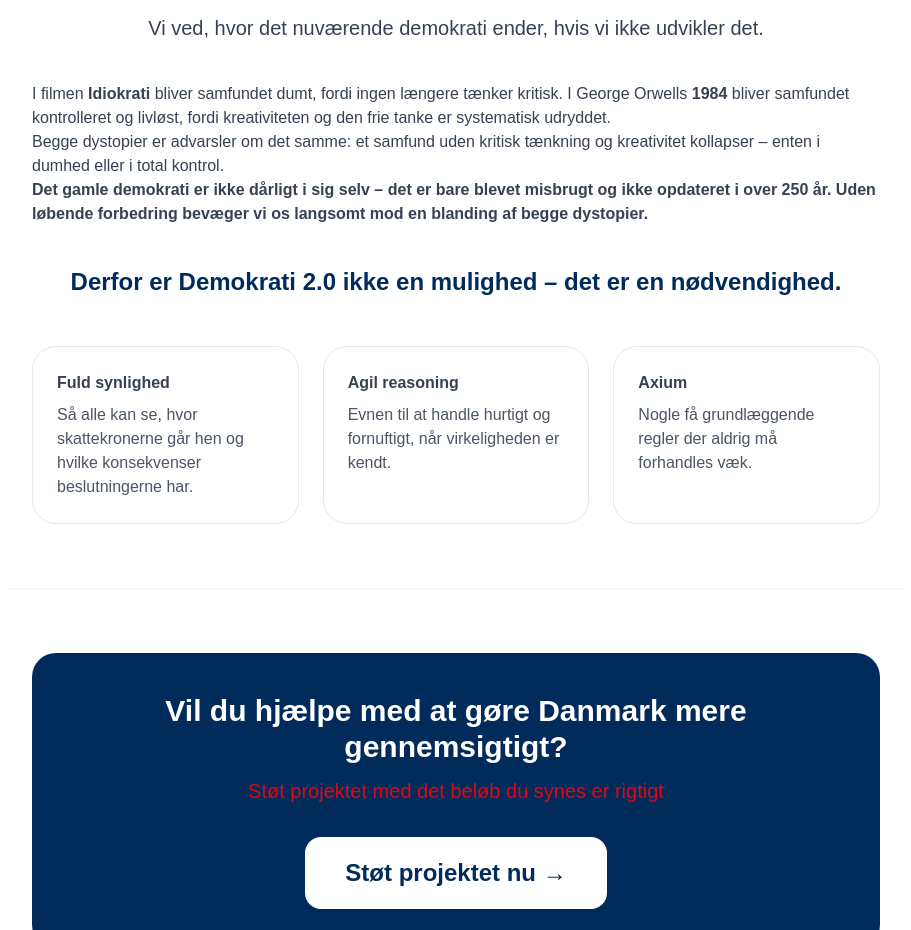
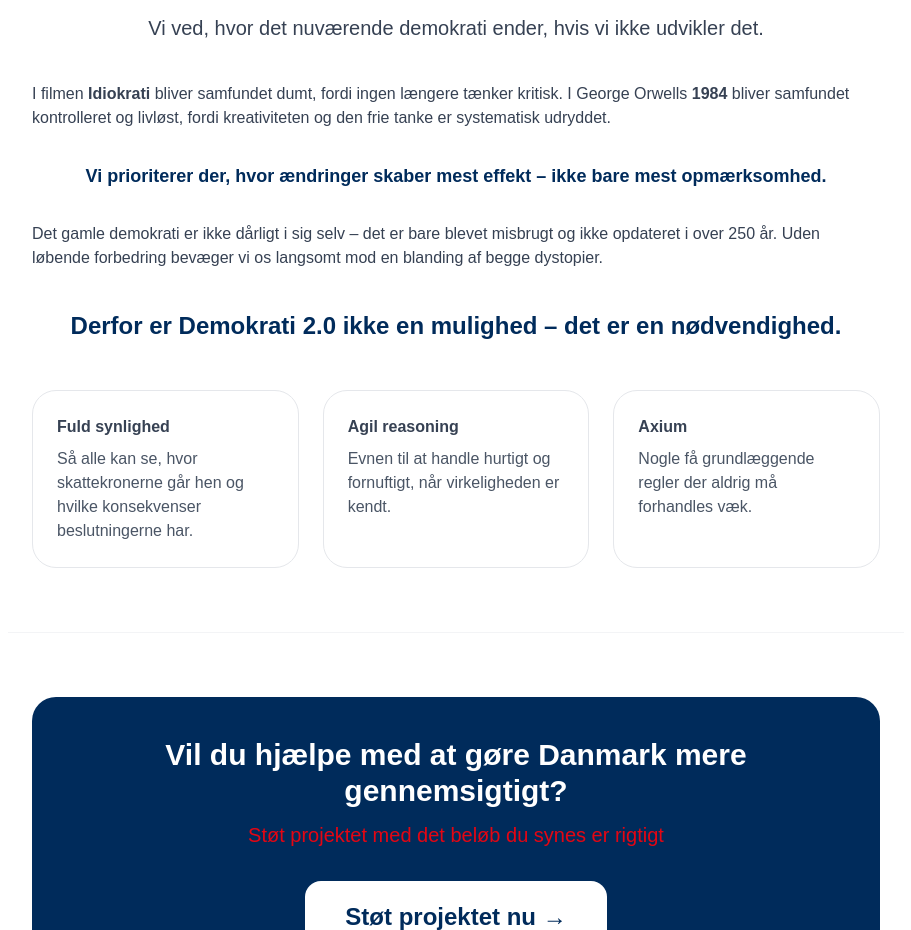
Before and after one commit to synlighed-nu/synlighed-nu-clean, a Next.js app: page / in a window 1280 px wide. Shown: the part 3320-4250 px from the top of the page, without its empty margins (184-1095 px from the left). Built offline with nearby package versions, Linux system fonts and the light colour scheme.

Commit message:
Update page.tsx

```diff
--- a/app/page.tsx
+++ b/app/page.tsx
@@ -26,7 +26,7 @@ export default function SynlighedNu() {
       <BigMoves />
       <ConcreteAreas />
 
-      {/* === DEMOKRATI 2.0 – EGEN SEKTION === */}
+            {/* === DEMOKRATI 2.0 – EGEN SEKTION === */}
       <section id="demokrati-2-0" className="max-w-4xl mx-auto px-6 py-16 border-t border-gray-200">
         <div className="text-center mb-10">
           <span className="inline-block px-4 py-1 bg-[#E30613] text-white text-sm font-semibold tracking-widest rounded-full">VISION</span>
@@ -46,11 +46,11 @@ export default function SynlighedNu() {
             I George Orwells <strong>1984</strong> bliver samfundet kontrolleret og livløst, fordi kreativiteten og den frie tanke er systematisk udryddet.
           </p>
 
-          <p>
-            Begge dystopier er advarsler om det samme: et samfund uden kritisk tænkning og kreativitet kollapser – enten i dumhed eller i total kontrol.
+          <p className="font-semibold text-center text-lg my-8 text-[#002B5B]">
+            Vi prioriterer der, hvor ændringer skaber mest effekt – ikke bare mest opmærksomhed.
           </p>
 
-          <p className="font-semibold">
+          <p>
             Det gamle demokrati er ikke dårligt i sig selv – det er bare blevet misbrugt og ikke opdateret i over 250 år.
             Uden løbende forbedring bevæger vi os langsomt mod en blanding af begge dystopier.
           </p>
```
